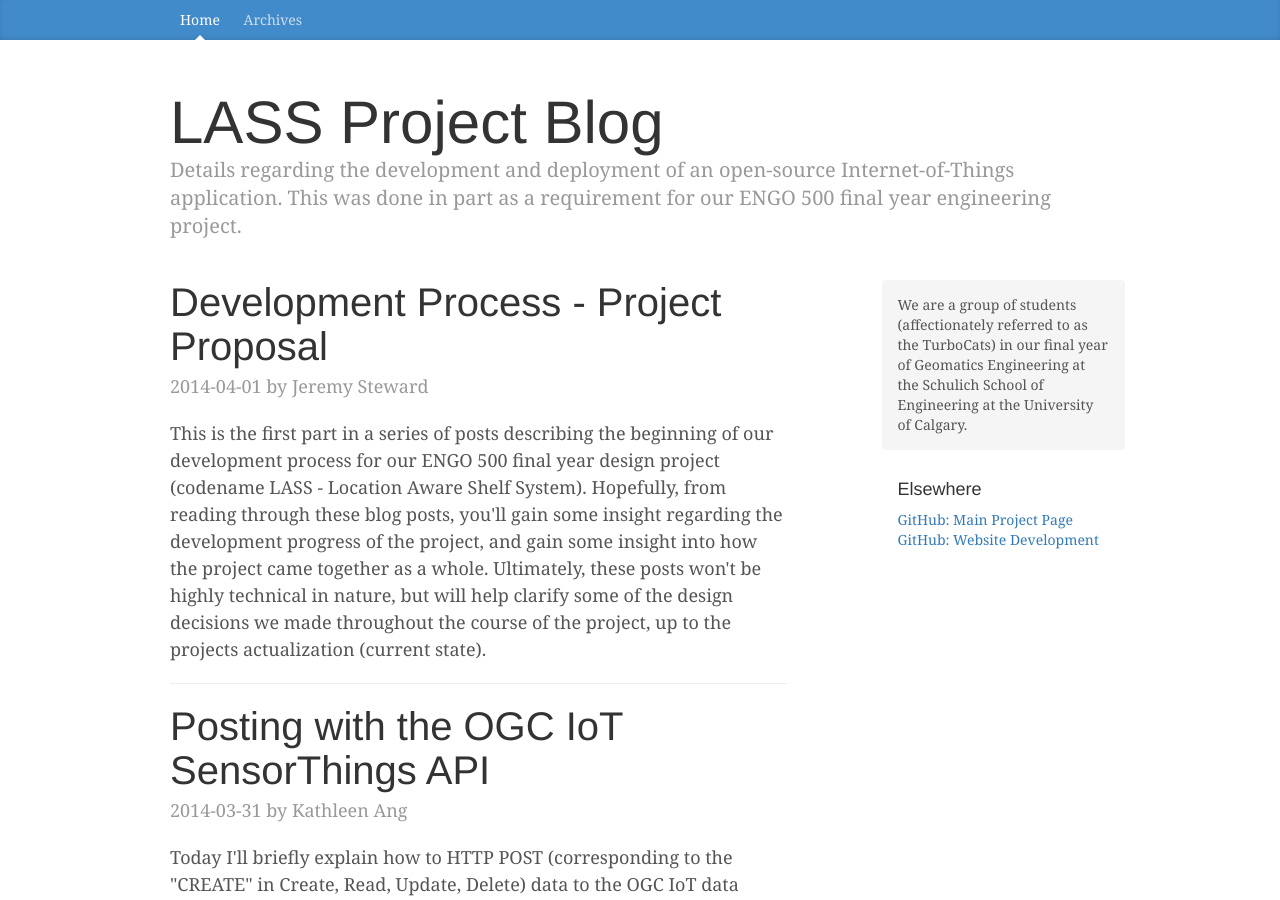
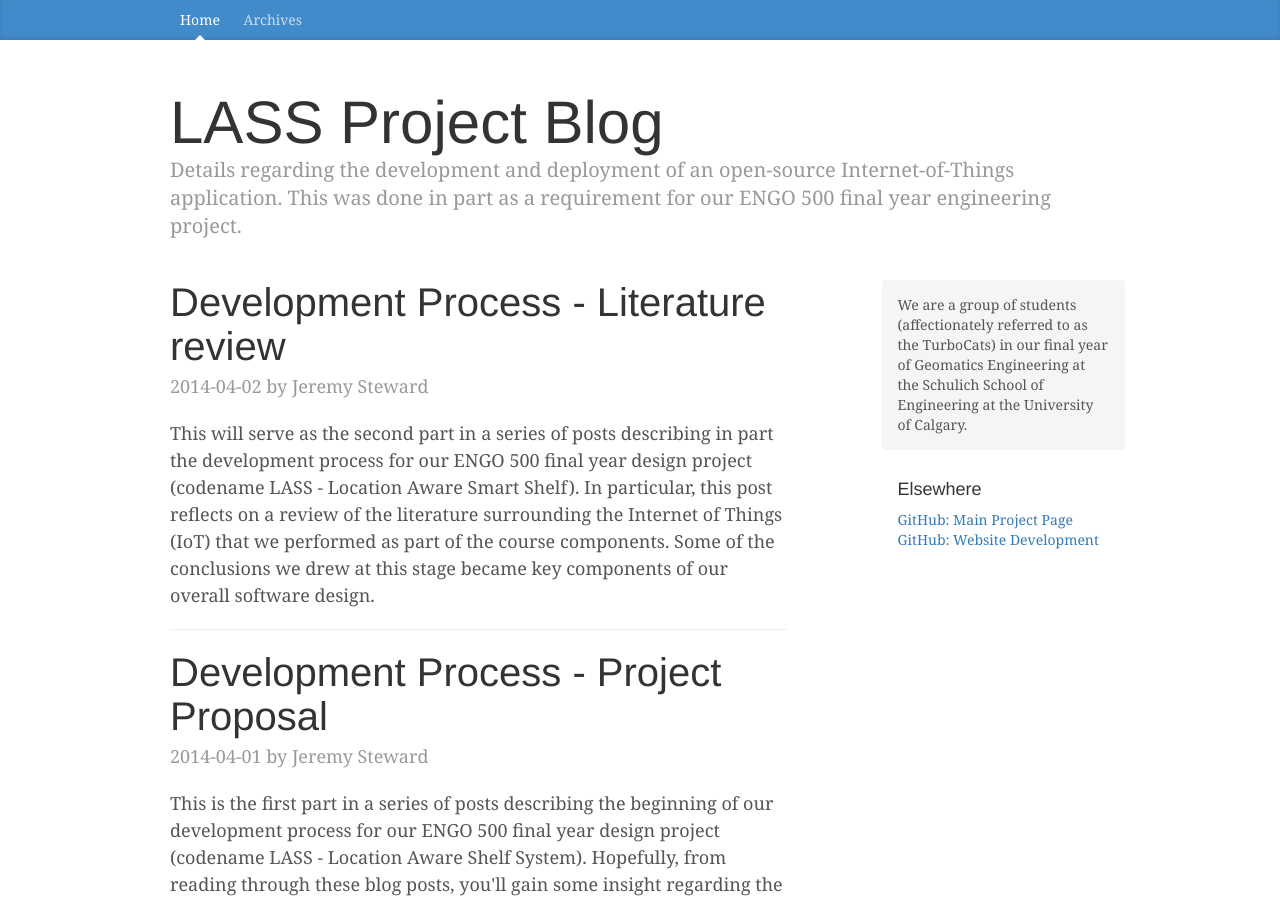
Before and after one commit to ThatGeoGuy/ENGO500, a Jekyll site: the page built from index.html, in a window 1280 px wide and 900 px high. Built offline with Jekyll 4.4.1, drawn with Linux system fonts in a browser that asks for light colours; nearby versions of some CDN libraries; some of the changed lines change nothing that is shown.

Commit message:
Added next post in development process, linked posts together

```diff
--- a/_posts/2014-04-01-development-process-project-proposal.markdown
+++ b/_posts/2014-04-01-development-process-project-proposal.markdown
@@ -40,3 +40,9 @@ For this reason, we were tasked with developing an application that used the OGC
 2. We likewise needed some interface to make the application more than just sensors sending readings to a server. For this reason, we developed a [website](https://github.com/ThatGeoGuy/ENGO500-Webserver) that would allow users to interact with the system that we envisioned.
 
 That about sums up the information we had regarding the overall project scope, as well as the rationale behind why we eventually developed our LASS. While some other minor considerations had taken place as well, I won't go into details here as they will be touched on in more depth in subsequent articles. If you want to read the original project proposal, see it listed [here](https://github.com/ThatGeoGuy/ENGO500/raw/master/Reports/Proposal/GIS%26LT2_ProjectProposal_2013-09-27.pdf) on Github.
+
+* * *
+
+**Next Post:** [Development Process: Literature Review]({{ site.url }}/2014/04/01/development-process-project-proposal/)
+
+* * *
--- /dev/null
+++ b/_posts/2014-04-02-development-process-literature-review.markdown
@@ -0,0 +1,83 @@
+---
+
+layout: post
+title: Development Process - Literature review
+author: Jeremy Steward
+
+excerpt: This will serve as the second part in a series of posts describing in part the development process for our ENGO 500 final year design project (codename LASS - Location Aware Smart Shelf). In particular, this post reflects on a review of the literature surrounding the Internet of Things (IoT) that we performed as part of the course components. Some of the conclusions we drew at this stage became key components of our overall software design.
+
+---
+# Development Process: Literature Review
+<p class='blog-post-meta'>{{ page.date | date: "%Y-%m-%d" }} by {{ page.author }}</p>
+
+This will serve as the second part in a series of posts describing in part the development process for our ENGO 500 final year design project (codename: LASS - Location Aware Smart Shelf). In particular, this post reflects on a review of the literature surrounding the Internet of Things (IoT) that we performed as part of the course components. Some of the conclusions we drew at this stage became key components of our overall software design.
+
+## Literature Review
+
+During the project proposal, there was little talk as to what we would do to fulfill our objectives for our final project. This was mostly due to the amount of freedom we had in picking a topic; We wanted to develop something that not only seemed useful, but was likewise accomplishable within the scope of the project.
+
+We had several ideas from the beginning that might have benefited from being incorporated into the internet of things. Some examples include a system to measure the capacity of parking lots around the city, a system to measure and report soil moisture throughout fields or areas, and even a system that could detect and report when snow removal would be required in residential areas (Calgary has had some nasty storms of late). Ultimately, we decided to go with developing a shelving system, that would be capable of measuring if a shelf is stocked or empty, as well as being capable of tracking the location of customers within the store.
+
+The primary purpose of our literature review was to evaluate previous attempts at solving these problems, as well as attempt to evaluate some of the different equipment or methods we would need to employ in order to make this project successful.
+
+### Retail Analytics and Shelf Stock
+
+Overall, we found that there is an incredible amount of work and research put into this topic already. Many previous implementations have touted the use of [RFID](http://www.rfidjournal.com/articles/view?1339) tags in order to map movements and shelf stock. There are even [several](https://www.ncbi.nlm.nih.gov/pmc/articles/PMC3705755/) [examples](https://ieeexplore.ieee.org/xpl/articleDetails.jsp?arnumber=4663949) where such systems have been implemented and tested. While the efficacy of these solutions is not debated, RFID tags have shown some particular shortcomings, particularly:
+
+1. RFID tags can potentially become very noisy, especially if there are a lot of them in a small area.
+2. Direct information cannot be obtained from RFID tags. Unlike sensors, RFID tags always act like on/off switches in that they're either connected or not.
+3. RFID tags require advanced techniques to track customer motion throughout the store, and are typically not as scalable, since you cannot add more sensors or information into RFID systems as easily as in full sensor networks (such as the OGC SensorThings API).
+
+Ultimately, we chose to avoid RFID based solutions for the purpose of our project. Partially because of what's listed above, but likewise because we wouldn't be able to make an IoT-based project out of RFID tags. Other retail analytics solutions involve the use of closed caption television (CCTV) footage to track customers, or require customer tracking based off of their smartphone's bluetooth / MAC address. These solutions are considerably harder to implement, and much more costly. In the case of CCTV networks, many stores have their own proprietary solution (from various vendors, many being local vendors) and this makes it very hard to integrate the CCTV footage into other projects. Since the purpose of our project is to help proliferate the open standard, these networks pose a much higher barrier to entry to get users on board with what we developed.
+
+### Prototype / Hardware Specifications
+
+All that said, we therefore wanted to create a sensor-based solution to provide shelf-stock and customer location information. Thus, we needed to determine what kind of sensors we wanted to use, and how we were going to link all of the sensors together. To manage information throughput to/from the sensors, we ultimately decided on using a [Raspberry Pi](http://www.raspberrypi.org/). While we debated on some other solutions, such as the [Arduino Uno](http://arduino.cc/en/Main/ArduinoBoardUno) or the [Netduino](http://www.netduino.com/), we ultimately decided on the Raspberry Pi for the following reasons:
+
+* Because it was simple; we could set it up with a full GNU/Linux operating system and start developing without requiring any special libraries or frameworks
+* We could develop in Python rather than C or C#, which would ease the learning curve and development process for the team
+* Our project supervisor had some available.
+
+Unfortunately, since very little research could be found with regards to solving this problem using sensors, we did not come to any conclusion at the time regarding which sensors we would use, or how we would coordinate the sensors. We did, however, generate the following functional and non-functional requirements for the project:
+
+#### Functional Requirements
+
+1. The proposed shelf system should be able to tell when a product is no longer faced / in stock.
+2. The proposed shelf system should be able to sense if a customer is standing in front of one of its sections.
+3. The shelf should (as a final product) be sized similarly to to existing store shelves, and should not obstruct or displace current shelf systems.
+4. The final device should not break down if internet access is lost, but otherwise should expect that a reliable internet connection is in place in order to perform normally.
+
+#### Non-functional Requirements
+
+1. The shelf system should conform to the Open Geospatial Consortium SensorThings API standard.
+2. As a corollary to *Functional Specification #4* above, a stable internet connection should be made available so that the shelf can operate and communicate through the SensorThings API.
+3. Power must be made available to the shelf. While a final "ready-made" product was never developed, we specced the power draw to be similar to that of a Raspberry Pi (700mA / 5V).
+
+### Website / Software Specifications
+
+Naturally, as mentioned in the previous post for the project proposal, an interface of some kind is needed in order for users of the system to interact and view the information that our sensors are sending to the IoT service. While our group had the option of developing a smartphone application, we felt that the necessary overhead in learning how to create an application would be too much given the scope of all the other components of the project. Combining that with the fact that some members of our group had some previous experience building and developing websites, it was decided that the simplest way to provide an interface would be through a website that users could sign in and connect to. We came up with the following requirements that our website should fulfill:
+
+#### Functional Requirements
+
+1. The ability to pull shelf stock / facing measurements in real time, so that users could figure out where to restock things.
+2. The ability to track customers traveling through aisles within the store.
+3. The ability for the website to generate some basic analytics based on data from the sensors.
+
+#### Non-functional Requirements
+
+1. The system should be painless to introduce, and should require no more than signing up for a service, similar to signing up for something such as Github or Twitter.
+2. The system should provide some means of security so that unauthorized access to the system is prevented or stopped.
+3. The system should not fail or cease to work if there is no power in the store or if the shelf system itself is prevented from working normally.
+4. The website should be interoperable with the OGC SensorThings API, as was the case for the Prototype / Hardware.
+
+We also mentioned requirements regarding the ease-of-use and testing requirements for the final system, but I won't list those here explicitly since they are more concerned with the final product than the development process itself.
+
+From this point, we continued to plan a development methodology for both branches of work (the Prototype of the shelf itself, as well as the Website development). This work leads us to the next step in our overall Development Process, which will be the discussion of the next post on this subject. As before, you can read our [full literature review](https://github.com/ThatGeoGuy/ENGO500/raw/master/Reports/Lit_Review/ENGO500_GIS%26LT2_LitReview_2013-11-18.pdf) on Github, and see a more in-depth look into how we approached it at that time. Look forward to the next post, which will discuss our development up until the halfway point of our Project Timeline!
+
+* * *
+
+**Previous Post:** [Development Process: Project Proposal]({{ site.url}}/2014/04/01/development-process-project-proposal/)
+
+**Next Post:** Coming Soon
+
+* * *
```
